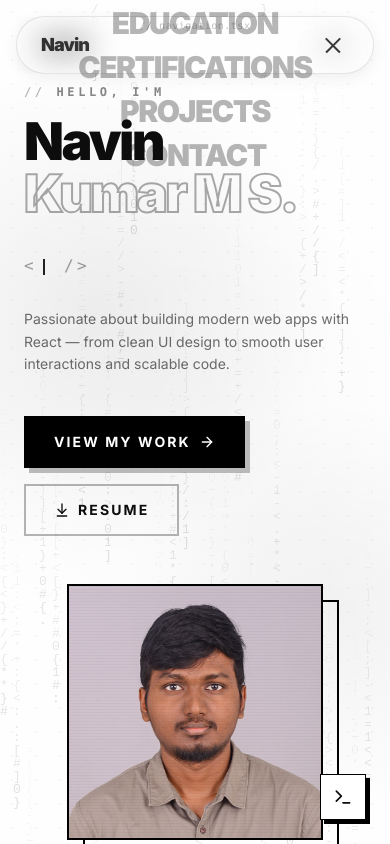
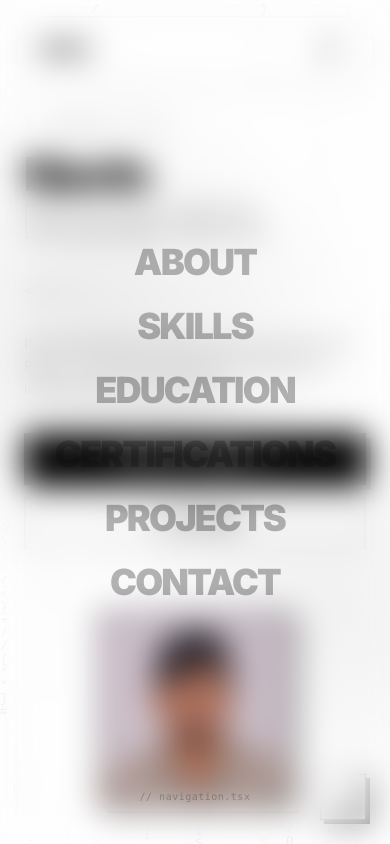
Before and after one commit to Navin-MS-data/navin-portfolio, a React (Vite) app: page / in a window 390 px wide. Both pictures are taken after a click on the button 333 px from the left and 45 px from the top of the page. Shown: the top 844 px of the page. Built offline with nearby package versions, Linux system fonts and the light colour scheme; the HTML template or start-up script is replaced by a standard one.

Commit message:
Refactor UI components and enhance navigation

```diff
--- a/src/components/Finale.tsx
+++ b/src/components/Finale.tsx
@@ -4,7 +4,11 @@ const Finale = () => {
     const currentYear = new Date().getFullYear();
 
     const socialLinks = [
-    { icon: Github, href: "https://github.com/Navin-MS-data", label: "GitHub" },
+        {
+            icon: Github,
+            href: "https://github.com/Navin-MS-data",
+            label: "GitHub",
+        },
         {
             icon: Linkedin,
             href: "https://linkedin.com/in/navin-kumar-m-s-a94b97295",
@@ -27,7 +31,7 @@ const Finale = () => {
             <div className="max-w-6xl mx-auto px-6 py-20 flex flex-col items-center">
                 {/* ... content ... */}
                 <div className="relative mb-20 text-center">
-          <h2 className="text-[12vw] md:text-[8vw] font-black uppercase leading-none tracking-tighter text-black/5 absolute -top-1/2 left-1/2 -translate-x-1/2 select-none pointer-events-none">
+                    <h2 className="text-[12vw] md:text-[8vw] font-black uppercase leading-none tracking-tighter text-black/5 absolute -top-8 sm:-top-1/2 left-1/2 -translate-x-1/2 select-none pointer-events-none">
                         THANK YOU
                     </h2>
                     <p className="text-xl md:text-3xl font-black uppercase tracking-tight italic z-10 relative">
@@ -46,7 +50,7 @@ const Finale = () => {
                             href={link.href}
                             target="_blank"
                             rel="noopener noreferrer"
-              className="group flex flex-col items-center justify-center p-8 border-2 border-black bg-white hover:bg-black transition-all duration-300 shadow-[8px_8px_0px_0px_rgba(0,0,0,1)] hover:shadow-none hover:translate-x-[4px] hover:translate-y-[4px]"
+                            className="group flex flex-col items-center justify-center p-5 sm:p-8 border-2 border-black bg-white hover:bg-black transition-all duration-300 shadow-[8px_8px_0px_0px_rgba(0,0,0,1)] hover:shadow-none hover:translate-x-[4px] hover:translate-y-[4px]"
                         >
                             <link.icon className="w-8 h-8 group-hover:text-white transition-colors duration-300" />
                             <span className="mt-4 font-mono text-xs uppercase tracking-widest font-black group-hover:text-white">
@@ -64,7 +68,9 @@ const Finale = () => {
                         © {currentYear} Navin Kumar M S
                     </p>
                     <div className="flex flex-wrap items-center justify-center gap-x-2 gap-y-1 text-[10px] md:text-[11px] font-mono text-black uppercase tracking-[0.1em] md:tracking-[0.2em] text-center md:text-right font-medium">
-            <span className="whitespace-nowrap">Designed & Engineered</span>
+                        <span className="whitespace-nowrap">
+                            Designed & Engineered
+                        </span>
                         <span className="flex items-center gap-2">
                             <span>with</span>
                             <Heart className="w-3.5 h-3.5 text-black fill-black animate-heartbeat inline-block" />
--- a/src/components/HeroSection.tsx
+++ b/src/components/HeroSection.tsx
@@ -190,7 +190,7 @@ const HeroSection = () => {
               transition-all duration-700 delay-200
               ${mounted ? "opacity-100 translate-x-0" : "opacity-0 -translate-x-6"}
             `}
-                        style={{ fontSize: "clamp(52px, 9vw, 120px)" }}
+                        style={{ fontSize: "clamp(38px, 12vw, 120px)" }}
                     >
                         Navin
                         <br />
@@ -242,7 +242,7 @@ const HeroSection = () => {
                     {/* CTA buttons + socials */}
                     <div
                         className={`
-              flex flex-wrap items-center gap-4 mt-10
+              flex flex-col sm:flex-row flex-wrap items-stretch sm:items-center gap-3 mt-8
               transition-all duration-700 delay-500
               ${mounted ? "opacity-100 translate-y-0" : "opacity-0 translate-y-4"}
             `}
@@ -268,7 +268,7 @@ const HeroSection = () => {
                                     });
                                 }
                             }}
-                            className="group relative inline-flex items-center gap-2 px-7 py-3.5 border-2 border-black bg-black text-white text-sm font-bold tracking-[0.15em] uppercase transition-all duration-300 shadow-[5px_5px_0px_0px_rgba(0,0,0,0.25)] hover:shadow-none hover:translate-x-[5px] hover:translate-y-[5px] cursor-pointer"
+                            className="group relative inline-flex items-center gap-2 px-7 py-3.5 border-2 border-black bg-black text-white text-sm font-bold tracking-[0.15em] uppercase transition-all duration-300 shadow-[5px_5px_0px_0px_rgba(0,0,0,0.25)] hover:shadow-none hover:translate-x-[5px] hover:translate-y-[5px] cursor-pointer w-full sm:w-auto justify-center"
                         >
                             View My Work
                             <ArrowRight className="w-4 h-4 group-hover:translate-x-1 transition-transform duration-300" />
@@ -278,7 +278,7 @@ const HeroSection = () => {
                         <a
                             href="/Resume/NavinKumarMSResume.pdf"
                             download="Navin Kumar Resume.pdf"
-                            className="group inline-flex items-center gap-2 px-7 py-3.5 border-2 border-foreground/30 text-foreground text-sm font-bold tracking-[0.15em] uppercase transition-all duration-300 hover:border-black hover:bg-foreground/5"
+                            className="group inline-flex items-center gap-2 px-7 py-3.5 border-2 border-foreground/30 text-foreground text-sm font-bold tracking-[0.15em] uppercase transition-all duration-300 hover:border-black hover:bg-foreground/5 w-full sm:w-auto justify-center"
                         >
                             <ArrowDownToLine className="w-4 h-4 group-hover:-translate-y-0.5 transition-transform duration-300" />
                             Resume
@@ -289,14 +289,14 @@ const HeroSection = () => {
                 {/* ── RIGHT: Avatar ── */}
                 <div
                     className={`
-            flex-shrink-0
-            transition-all duration-1000 delay-300 ease-out
-            ${mounted ? "opacity-100 translate-x-0" : "opacity-0 translate-x-8"}
+            flex-shrink-0 mt-4 md:mt-0
+        transition-all duration-1000 delay-300 ease-out
+        ${mounted ? "opacity-100 translate-x-0" : "opacity-0 translate-x-8"}
           `}
                 >
-                    <div className="relative w-64 h-64 md:w-80 md:h-80 lg:w-96 lg:h-96 group">
+                    <div className="relative w-48 h-48 sm:w-64 sm:h-64 md:w-80 md:h-80 lg:w-96 lg:h-96 group">
                         {/* Offset decorative border */}
-                        <div className="absolute inset-0 border-2 border-black translate-x-4 translate-y-4 transition-transform duration-500 group-hover:translate-x-5 group-hover:translate-y-5" />
+                        <div className="absolute inset-0 border-2 border-black translate-x-2 translate-y-2 sm:translate-x-4 sm:translate-y-4 transition-transform duration-500 group-hover:translate-x-3 group-hover:translate-y-3 sm:group-hover:translate-x-5 sm:group-hover:translate-y-5" />
 
                         {/* Photo frame */}
                         <div className="relative w-full h-full border-2 border-black bg-white overflow-hidden transition-transform duration-500 group-hover:-translate-x-0.5 group-hover:-translate-y-0.5">
--- a/src/components/Navbar.tsx
+++ b/src/components/Navbar.tsx
@@ -56,18 +56,23 @@ const Navbar = () => {
     const handleNavClick = useCallback(
         (e: React.MouseEvent<HTMLAnchorElement>, href: string) => {
             e.preventDefault();
+            setOpen(false);
+            // Small delay so the menu closes before scrolling
+            setTimeout(() => {
                 const el = document.getElementById(href.replace("#", ""));
                 if (el) {
                     el.classList.remove("opacity-0", "translate-y-8");
                     el.classList.add("opacity-100", "translate-y-0");
                     el.scrollIntoView({ behavior: "smooth", block: "start" });
                 }
-      setOpen(false);
+            }, 300);
         },
         [],
     );
 
     return (
+        <>
+            {/* ── Navbar pill ── */}
             <nav
                 className={`
           fixed top-4 left-4 right-4 z-50
@@ -89,7 +94,7 @@ const Navbar = () => {
                             window.scrollTo({ top: 0, behavior: "smooth" });
                             setOpen(false);
                         }}
-          className="relative group"
+                        className="relative group z-[110]"
                     >
                         <span className="font-black text-lg tracking-tighter text-foreground transition-opacity duration-300 group-hover:opacity-60">
                             Navin
@@ -115,7 +120,6 @@ const Navbar = () => {
                 `}
                             >
                                 {link.label}
-              {/* Active / hover underline */}
                                 <span
                                     className={`
                     absolute bottom-0 left-3 right-3 h-px bg-foreground
@@ -127,62 +131,65 @@ const Navbar = () => {
                         ))}
                     </div>
 
-        {/* Mobile hamburger */}
+                    {/* Mobile hamburger — always on top via z-[110] */}
                     <button
-          onClick={() => setOpen(!open)}
-          className="md:hidden relative w-8 h-8 flex flex-col items-center justify-center gap-[5px] group"
+                        onClick={() => setOpen((prev) => !prev)}
+                        className="md:hidden relative w-10 h-10 flex flex-col items-center justify-center gap-[5px] z-[110]"
                         aria-label={open ? "Close menu" : "Open menu"}
                     >
                         <span
                             className={`
-              block w-5 h-[1.5px] bg-foreground transition-all duration-300 origin-center
-              ${open ? "rotate-45 translate-y-[6.5px]" : "group-hover:w-6"}
+                block w-5 h-[2px] bg-foreground transition-all duration-300 origin-center
+                ${open ? "rotate-45 translate-y-[7px]" : ""}
               `}
                         />
                         <span
                             className={`
-              block w-5 h-[1.5px] bg-foreground transition-all duration-300
+                block w-5 h-[2px] bg-foreground transition-all duration-300
                 ${open ? "opacity-0 scale-x-0" : "opacity-100"}
               `}
                         />
                         <span
                             className={`
-              block w-5 h-[1.5px] bg-foreground transition-all duration-300 origin-center
-              ${open ? "-rotate-45 -translate-y-[6.5px]" : "group-hover:w-6"}
+                block w-5 h-[2px] bg-foreground transition-all duration-300 origin-center
+                ${open ? "-rotate-45 -translate-y-[7px]" : ""}
               `}
                         />
                     </button>
                 </div>
+            </nav>
 
-      {/* Mobile fullscreen overlay */}
+            {/* ── Mobile fullscreen overlay — outside <nav> so z-index works correctly ── */}
             <div
+                onClick={() => setOpen(false)}
                 className={`
-          md:hidden fixed inset-0 top-0 bg-background/98 backdrop-blur-lg z-40
-          flex flex-col items-center justify-center gap-2
+          md:hidden fixed inset-0 bg-background/98 backdrop-blur-lg z-[100]
+          flex flex-col items-center justify-center gap-6
           transition-all duration-500
-          ${
-            open
-              ? "opacity-100 pointer-events-auto"
-              : "opacity-0 pointer-events-none"
-          }
+          ${open ? "opacity-100 pointer-events-auto" : "opacity-0 pointer-events-none"}
         `}
             >
                 {links.map((link, i) => (
                     <a
                         key={link.href}
                         href={link.href}
-            onClick={(e) => handleNavClick(e, link.href)}
+                        onClick={(e) => {
+                            e.stopPropagation();
+                            handleNavClick(e, link.href);
+                        }}
                         className={`
-              relative font-black text-3xl tracking-tighter uppercase
+              relative font-black text-4xl tracking-tighter uppercase
               transition-all duration-500
-              ${open ? "opacity-100 translate-y-0" : "opacity-0 translate-y-4"}
+              ${open ? "opacity-100 translate-y-0" : "opacity-0 translate-y-6"}
               ${
                   activeSection === link.href
                       ? "text-foreground"
                       : "text-foreground/30 hover:text-foreground"
               }
             `}
-            style={{ transitionDelay: open ? `${150 + i * 60}ms` : "0ms" }}
+                        style={{
+                            transitionDelay: open ? `${100 + i * 60}ms` : "0ms",
+                        }}
                     >
                         {link.label}
                         {activeSection === link.href && (
@@ -191,7 +198,7 @@ const Navbar = () => {
                     </a>
                 ))}
 
-        {/* Bottom decoration in mobile menu */}
+                {/* Bottom decoration */}
                 <p
                     className={`
             absolute bottom-10 font-mono text-[10px] text-foreground/25 tracking-wider
@@ -202,7 +209,7 @@ const Navbar = () => {
                     // navigation.tsx
                 </p>
             </div>
-    </nav>
+        </>
     );
 };
 
--- a/src/components/SectionBlock.tsx
+++ b/src/components/SectionBlock.tsx
@@ -35,8 +35,10 @@ const SectionBlock = ({
             <section
                 id={id}
                 ref={ref}
-        className={`max-w-4xl mx-auto px-6 py-12 md:py-20 transition-all duration-700 ${
-          visible ? "opacity-100 translate-y-0" : "opacity-0 translate-y-8"
+                className={`max-w-4xl mx-auto px-4 sm:px-6 py-12 md:py-20 transition-all duration-700 ${
+                    visible
+                        ? "opacity-100 translate-y-0"
+                        : "opacity-0 translate-y-8"
                 }`}
             >
                 <h2 className="section-title mb-12">{title}.</h2>
```
Also changed, not shown: src/components/AboutSection.tsx (+5 -5 lines), src/components/EducationSection.tsx (+6 -6 lines), src/components/GithubGraph.tsx (+10 -2 lines), src/components/Terminal.tsx (+29 -11 lines), 1 other file (tests, documents, lock files or other folders). Lines whose indentation alone changed are shown as unchanged.
